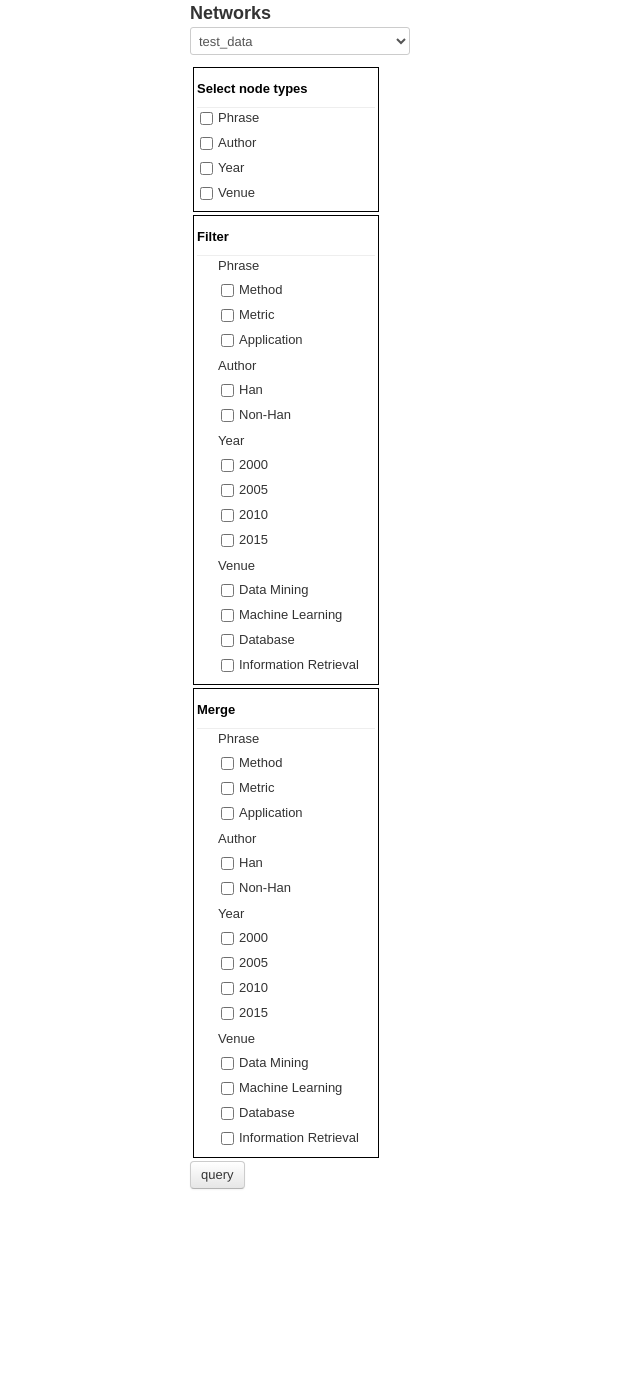
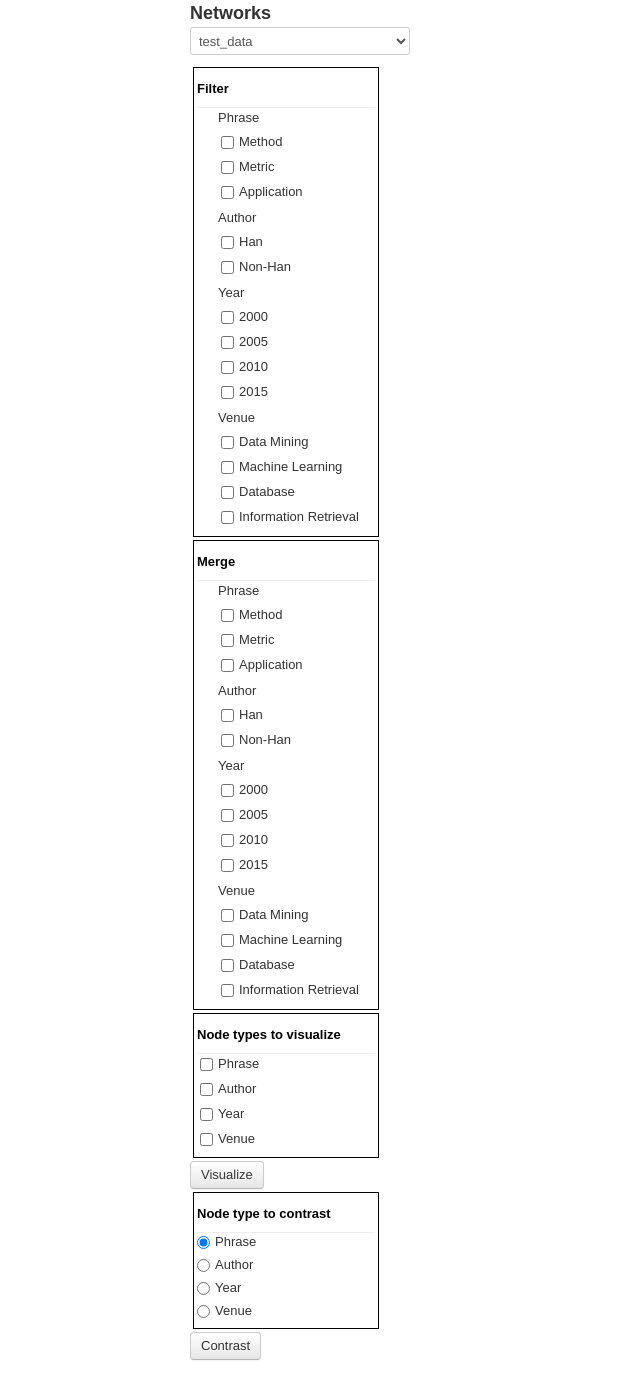
Before and after one commit to yangji9181/CubeNet, a Flask app: page / in a window 1280 px wide. Shown: the part 41-1427 px from the top of the page, without its empty margins (0-640 px from the left). Before the commit the page ends 1230 px from the top, so only its background shows below. Run offline with Flask 2, Linux system fonts and the light colour scheme.

Commit message:
frontend contrast query added

```diff
--- a/server/static/js/script.js
+++ b/server/static/js/script.js
@@ -81,8 +81,20 @@ $('.merge').change(function() {
   console.log(query);
 });
 
-const button = document.getElementById('query_btn');
-$("button").click(function(){
+
+var contrast = {"node": 0};
+
+$('.contrast').change(function() {
+  var node = $(this).parent().text();
+  console.log("node checked " + node);
+
+  var index = nodeMap[node];
+  contrast["node"] = index;
+  console.log(contrast);
+});
+
+// const button = document.getElementById('query_btn');
+$("#query_btn").click(function(){
 	$.ajax({
 	  type: "POST",
 	  url: "/query",
@@ -99,3 +111,22 @@ $("button").click(function(){
 	console.log("click:");
 
 });
+
+// const button = document.getElementById('query_btn');
+$("#contrast_btn").click(function(){
+  $.ajax({
+    type: "POST",
+    url: "/contrast",
+    data: JSON.stringify(contrast),
+    dataType: "json",
+    contentType : "application/json"
+  }).done(function(data)  {
+    console.log("success");
+    // console.log(data);
+    updateNetwork(data);
+  }).fail(function()  {
+    alert("Sorry. Server unavailable. ");
+  });
+  console.log("click:");
+
+});
--- a/server/templates/index.html
+++ b/server/templates/index.html
@@ -42,24 +42,7 @@
     </div>
 
     <fieldset class="group">
-      <div class="ctr_group node_group">
 
-      <legend>Select node types</legend>
-      <ul class="custom-controls-stacked checkbox">
-        <li>
-          <label>Phrase<input type="checkbox" class="node"></label>
-        </li>
-        <li>
-          <label>Author<input type="checkbox" class="node"></label>
-        </li>
-        <li>
-          <label>Year<input type="checkbox" class="node"></label>
-        </li>
-        <li>
-          <label>Venue<input type="checkbox" class="node"></label>
-        </li>
-      </ul>
-      </div>
     <!-- </fieldset>  -->
 
     <!-- <fieldset class="group">  -->
@@ -152,7 +135,60 @@
           </li>
         </ul>
       </div>
-      <button class="btn" id="query_btn">query</button>
+
+      <div class="ctr_group node_group">
+        <legend>Node types to visualize</legend>
+        <ul class="custom-controls-stacked checkbox">
+          <li>
+            <label>Phrase<input type="checkbox" class="node"></label>
+          </li>
+          <li>
+            <label>Author<input type="checkbox" class="node"></label>
+          </li>
+          <li>
+            <label>Year<input type="checkbox" class="node"></label>
+          </li>
+          <li>
+            <label>Venue<input type="checkbox" class="node" ></label>
+          </li>
+        </ul>
+      </div>
+
+      <button class="btn" id="query_btn">Visualize</button>
+
+
+      <div class="ctr_group node_group">
+        <legend>Node type to contrast</legend>
+        <div class="radio">
+          <label><input class="contrast" type="radio" name="optradio" checked>Phrase</label>
+        </div>
+        <div class="radio">
+          <label><input class="contrast" type="radio" name="optradio">Author</label>
+        </div>
+        <div class="radio">
+          <label><input class="contrast" type="radio" name="optradio">Year</label>
+        </div>
+        <div class="radio">
+          <label><input class="contrast" type="radio" name="optradio">Venue</label>
+        </div>
+        <!-- <ul class="custom-controls-stacked radio">
+          <li>
+            <label><input type="radio" class="node">Phrase</label>
+          </li>
+          <li>
+            <label><input type="radio" class="node">Author</label>
+          </li>
+          <li>
+            <label><input type="radio" class="node">Year</label>
+          </li>
+          <li>
+            <label><input type="radio" class="node">Venue</label>
+          </li>
+        </ul>  -->
+      </div>
+
+      <button class="btn" id="contrast_btn">Contrast</button>
+
     </fieldset>
 
     <div id="main" role="main">
```
Also changed, not shown: 1 other file. Lines whose indentation alone changed are shown as unchanged.
